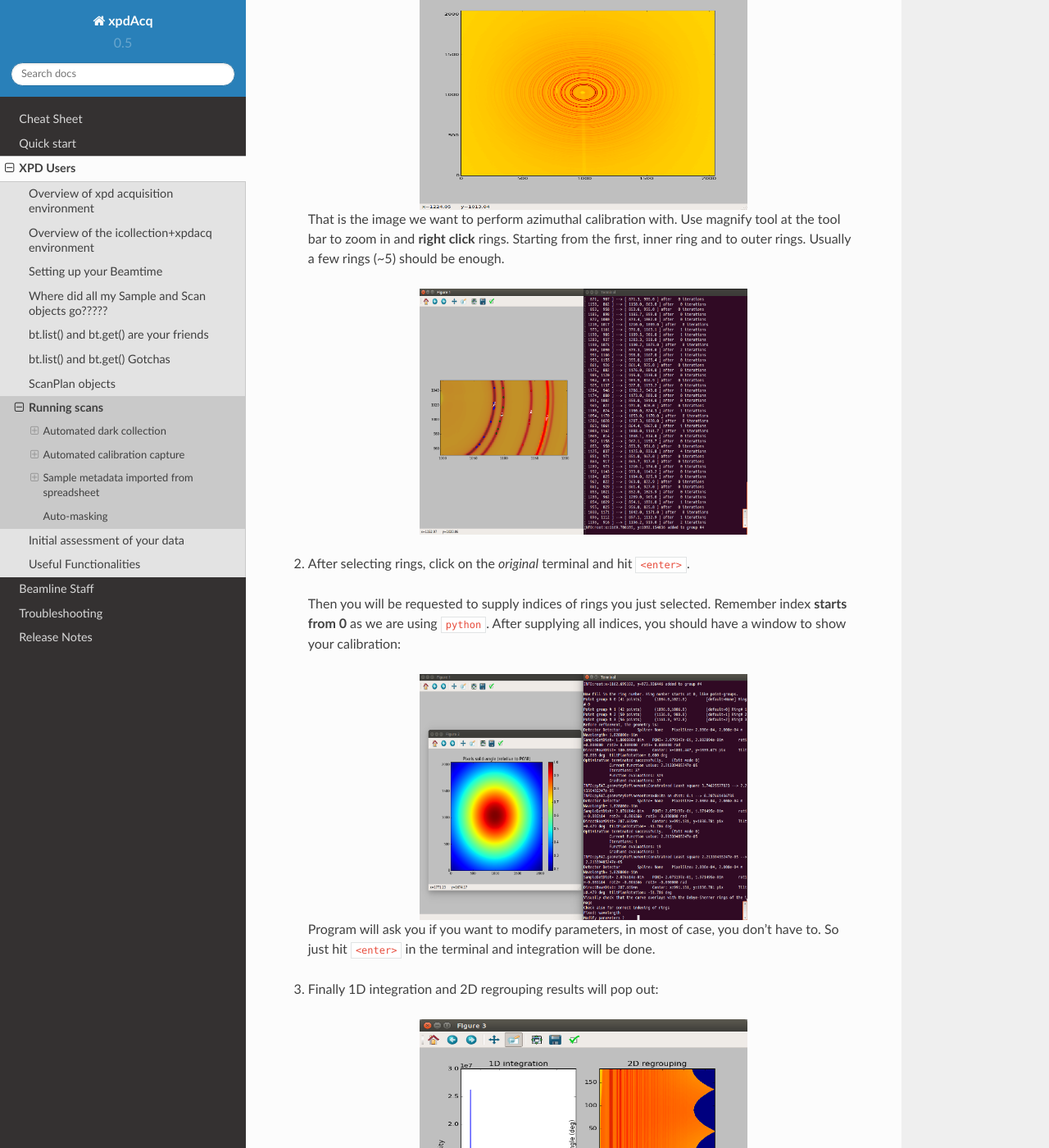
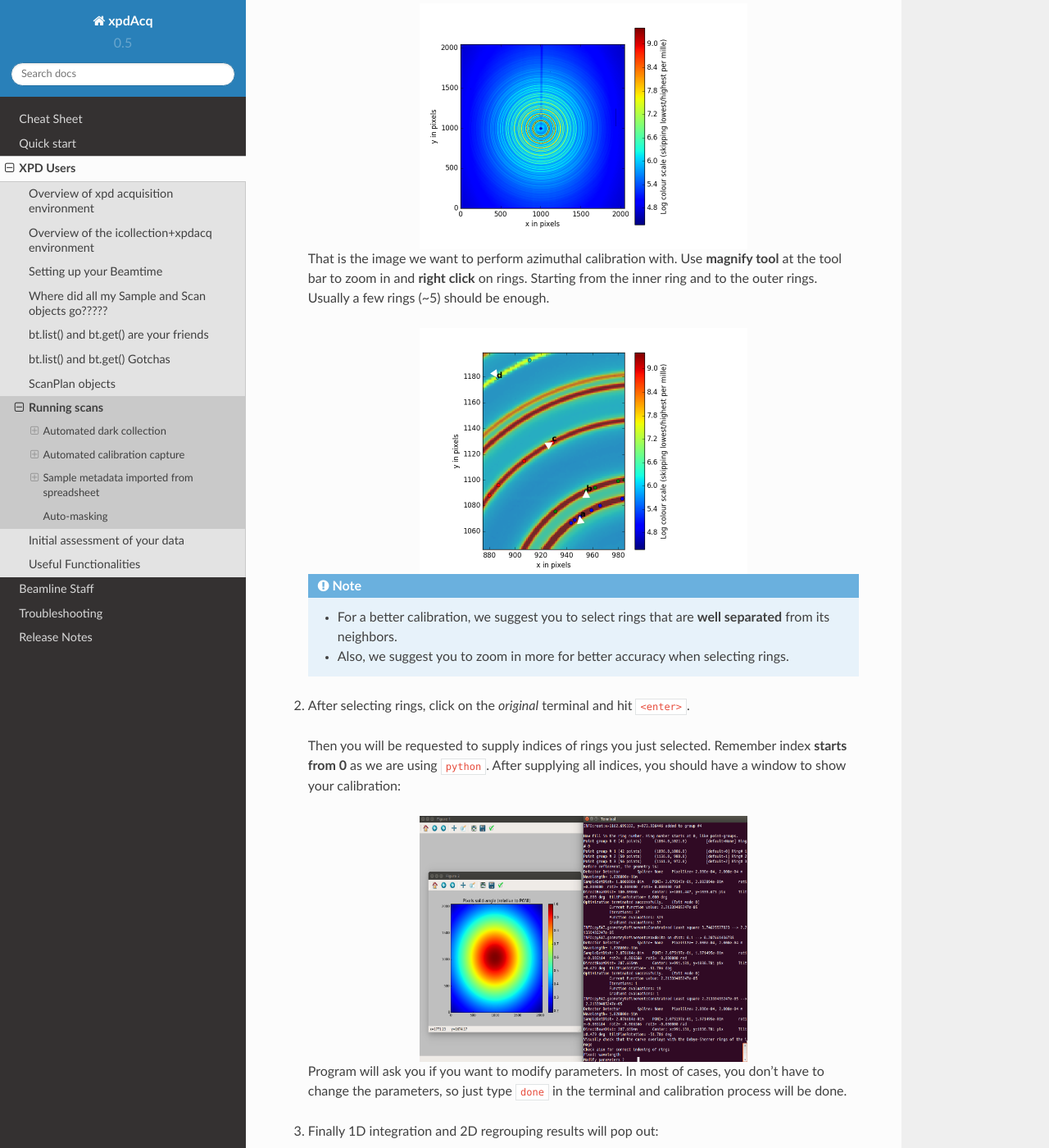
Before and after one commit to xpdAcq/xpdAcq, a Sphinx documentation site: the page built from doc/usb_Running.rst, in a window 1280 px wide and 1400 px high, scrolled down 4582 px. Shown: the whole window at 82% size. Built offline with Sphinx 7.4.7 and the Read the Docs theme 2.0.0, drawn with Linux system fonts in a browser that asks for light colours; some of the changed text lies outside the part shown.

Commit message:
DOC: update doc. include mask workflow, update calibration guide and
writting your ownbluesky plan

```diff
--- a/doc/usb_Running.rst
+++ b/doc/usb_Running.rst
@@ -167,14 +167,16 @@ The definition of **fresh and appropriate** is:
 
   .. note::
 
-    At **XPD**, area detector is running in ``continuous acquisition`` mode,
+    At **XPD**, area detector is running in the ``continuous acquisition`` mode,
     which means detector keeps **reading** but only **saves** image when ``xpdAcq``
-    tells it to with desired exposure time. In short,
+    tells it to save, with desired exposure time.
 
-    * acquisition time defines how fast is detector reading time,
+    In short,
+
+    * acquisition time defines how fast is the detector reading time,
       ranged from 0.1s to 5s.
 
-    * exposure time means total exposure time, which user defined.
+    * exposure time means total exposure time, which is user defined.
 
   Automated dark collection is enabled by default and it can be turned off by:
 
@@ -217,15 +219,22 @@ Quick guide of calibration steps with pyFAI
     :align: center
     :height: 300px
 
-  That is the image we want to perform azimuthal calibration with. Use magnify
-  tool at the tool bar to zoom in and **right click** rings. Starting from
-  the first, inner ring and to outer rings. Usually a few rings (~5) should be
+  That is the image we want to perform azimuthal calibration with. Use **magnify
+  tool** at the tool bar to zoom in and **right click** on rings. Starting from
+  the inner ring and to the outer rings. Usually a few rings (~5) should be
   enough.
 
   .. image:: ./img/calib_07.png
     :width: 400px
     :align: center
     :height: 300px
+
+
+  .. note::
+
+    * For a better calibration, we suggest you to select rings that are
+      **well separated** from its neighbors.
+    * Also, we suggest you to zoom in more for better accuracy when selecting rings.
 
 2. After selecting rings, click on the *original* terminal and hit ``<enter>``.
   Then you will be requested to supply indices of rings you just selected.
@@ -237,9 +246,9 @@ Quick guide of calibration steps with pyFAI
     :align: center
     :height: 300px
 
-  Program will ask you if you want to modify parameters, in most of case, you
-  don't have to. So just hit ``<enter>`` in the terminal and integration will be
-  done.
+  Program will ask you if you want to modify parameters. In most of cases, you
+  don't have to change the parameters, so just type ``done`` in the terminal and
+  calibration process will be done.
 
 3. Finally 1D integration and 2D regrouping results will pop out:
 
```
Also changed, not shown: other parts of doc/usb_Running.rst (+1 -1 lines), doc/cheat_sheet.rst (+32 -7 lines), doc/img/calib_05.png, doc/img/calib_07.png.
